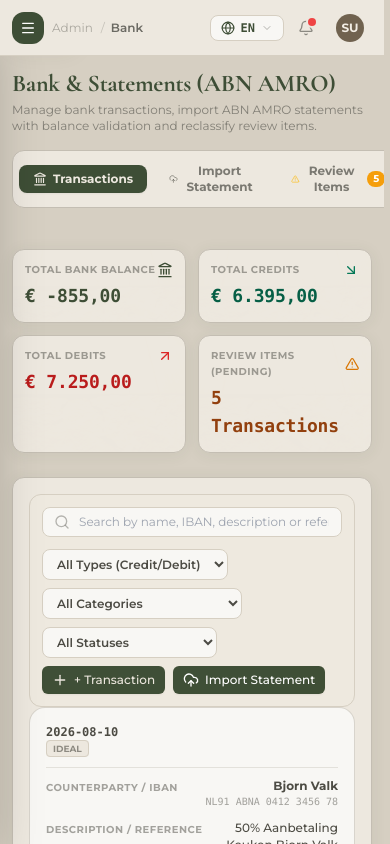
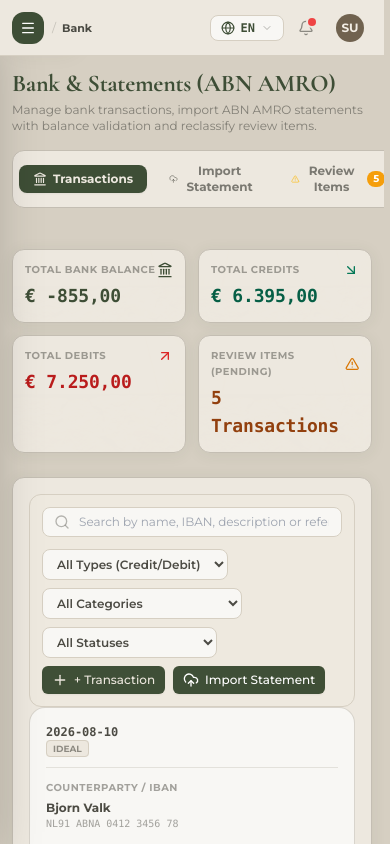
Before and after one commit to iTsmeBhagyaShree/vanuit-ambatch, a React (Vite) app: page /admin/bank in a window 390 px wide. Built offline with nearby package versions, Linux system fonts and the light colour scheme; sample sign-in values are in the browser's storage.

Commit message:
Fix mobile card cell overflow in Table.jsx and optimize TopNav breadcrumb on small screens

```diff
--- a/src/components/Table.jsx
+++ b/src/components/Table.jsx
@@ -58,13 +58,13 @@
                   );
                 }
 
-                // 3. Regular Data Columns: Render as key-value pairs
+                // 3. Regular Data Columns: Render as key-value pairs with responsive wrapping
                 return (
-                  <div key={cIdx} className="flex justify-between items-start gap-3 min-w-0">
-                    <span className="text-[10px] font-bold uppercase tracking-wider text-dark/50 flex-shrink-0 pt-0.5">
+                  <div key={cIdx} className="flex flex-col sm:flex-row justify-between items-start sm:items-center gap-1 sm:gap-3 min-w-0 py-0.5">
+                    <span className="text-[10px] font-bold uppercase tracking-wider text-dark/50 flex-shrink-0">
                       {headerText}
                     </span>
-                    <div className="text-right font-medium text-dark/90 min-w-0 break-words flex-1">
+                    <div className="text-left sm:text-right font-medium text-dark/90 min-w-0 break-words flex-1 w-full sm:w-auto">
                       {cellContent}
                     </div>
                   </div>
--- a/src/layouts/TopNav.jsx
+++ b/src/layouts/TopNav.jsx
@@ -169,9 +169,9 @@
           className="h-6 w-6 object-contain rounded-md hidden sm:block lg:hidden flex-shrink-0"
         />
         {crumbs.map((crumb, i) => (
-          <span key={i} className="flex items-center gap-1.5 min-w-0">
+          <span key={i} className={`flex items-center gap-1.5 min-w-0 ${i < crumbs.length - 1 ? 'hidden sm:flex' : 'flex'}`}>
             {i > 0 && <span className="text-dark/25 flex-shrink-0">/</span>}
-            <span className={`${i === crumbs.length - 1 ? 'font-semibold text-dark/80' : 'text-dark/40'} truncate`}>
+            <span className={`${i === crumbs.length - 1 ? 'font-bold text-dark text-[11px] sm:text-xs' : 'text-dark/40'} truncate`}>
               {crumb}
             </span>
           </span>
```
